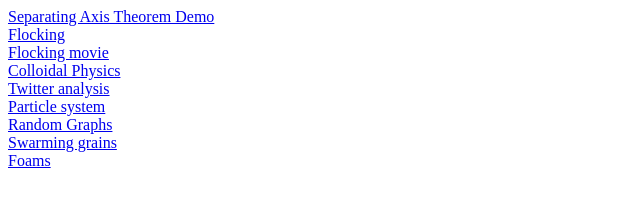
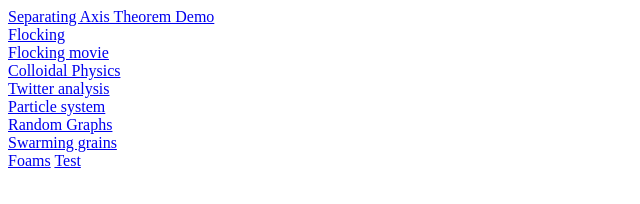
Before and after one commit to dwblair/dwblair.github.io, a plain HTML site: page index.html in a window 1280 px wide. Shown: the full height of the page, 0-640 px from the left. Drawn offline with Linux system fonts and the light colour scheme.

Commit message:
Update index.html

```diff
--- a/index.html
+++ b/index.html
@@ -12,6 +12,7 @@
 <a href="http://pvos.org/recoloring1/">Random Graphs</a></br>
 <a href="http://pvos.org/swarm/grainp5/APS_2008_edit1.pdf">Swarming grains</a></br>
 <a href="http://pvos.org/foam/">Foams</a>
+<a href="http://cnn.com">Test</a>
 <a href="
 
 
```
